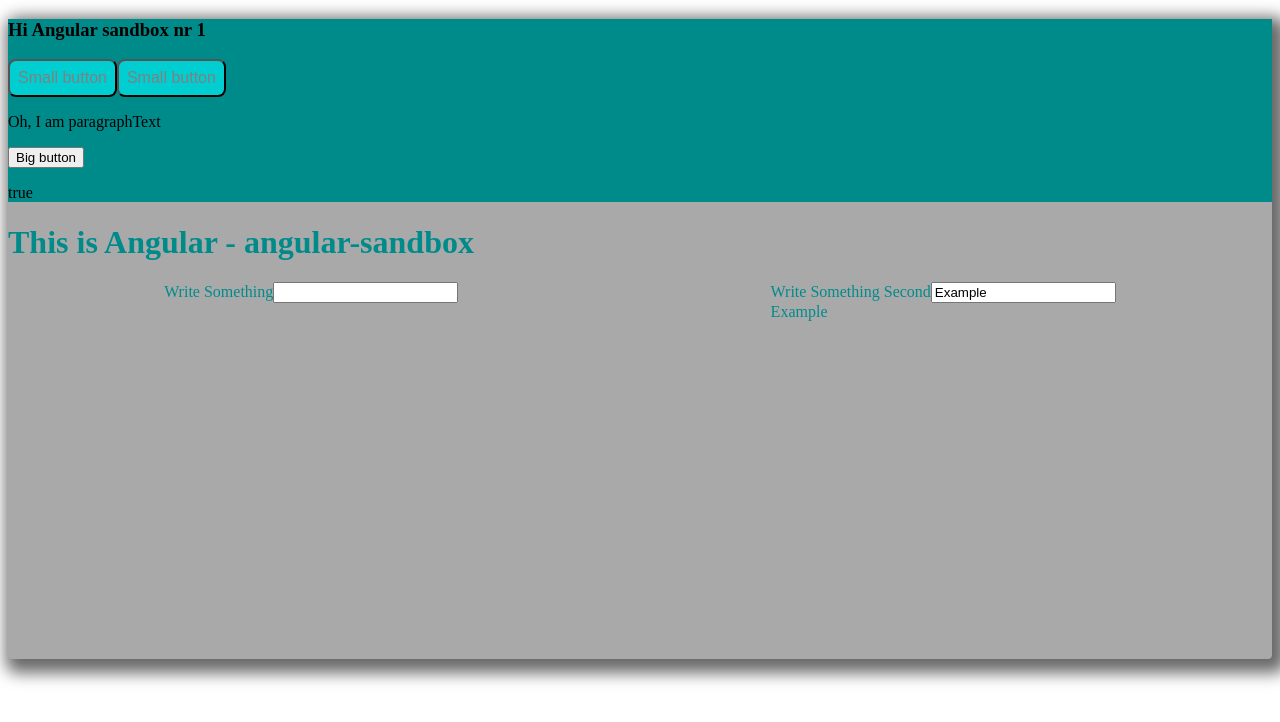
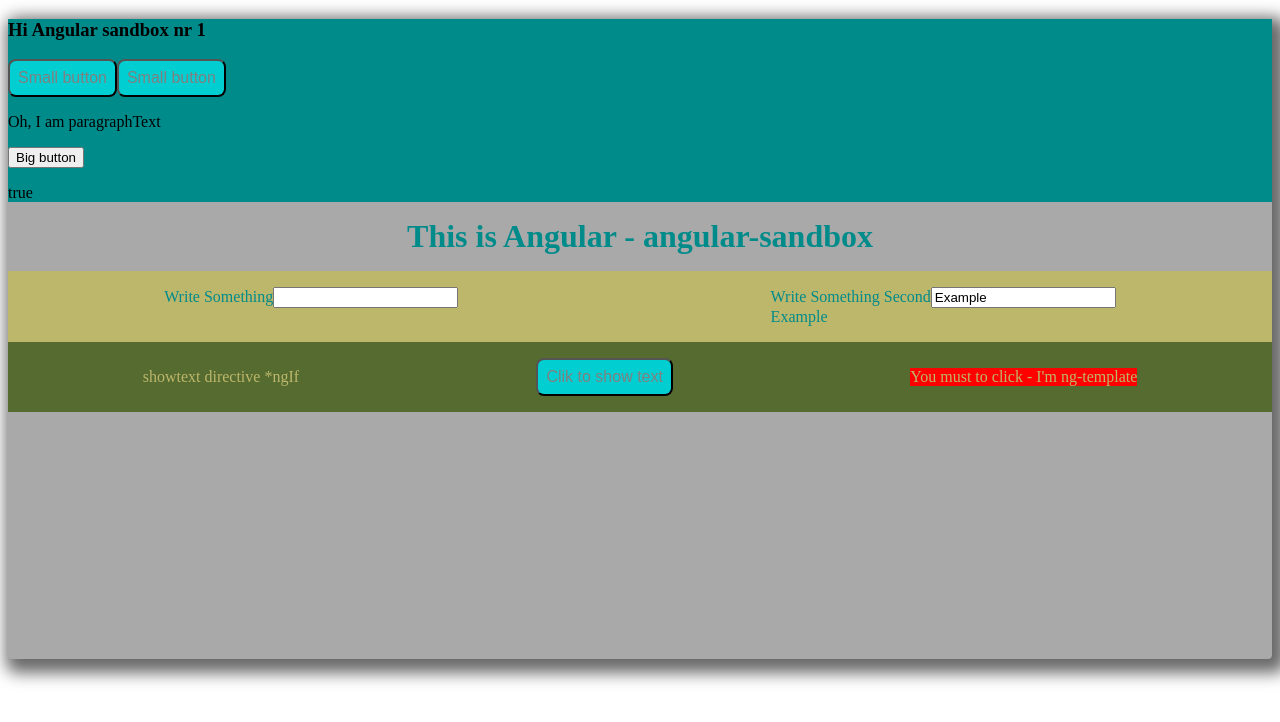
Before and after one commit to JakubKarp/angular-sandbox, an Angular app: page / in a window 1280 px wide. Shown: the top 722 px of the page. Built offline with nearby package versions, Linux system fonts and the light colour scheme.

Commit message:
directives-and-conditionals

```diff
--- a/src/app/app.component.css
+++ b/src/app/app.component.css
@@ -8,5 +8,7 @@
 }
 
 h1 {
+  margin: 16px 0;
   color: darkcyan;
+  text-align: center;
 }
--- a/src/app/app.component.html
+++ b/src/app/app.component.html
@@ -2,4 +2,5 @@
   <app-header></app-header>
   <h1> This is Angular  - {{title}} </h1>
   <app-inputname></app-inputname>
+  <app-showtext></app-showtext>
 </div>
--- a/src/app/app.module.ts
+++ b/src/app/app.module.ts
@@ -6,13 +6,15 @@
 import { AppComponent } from './app.component';
 import { HeaderItemComponent } from './header-item/header-item.component';
 import { InputnameComponent } from './inputname/inputname.component';
+import { ShowtextComponent } from './showtext/showtext.component';
 
 @NgModule({
   declarations: [
     AppComponent,
     HeaderComponent,
     HeaderItemComponent,
-    InputnameComponent
+    InputnameComponent,
+    ShowtextComponent
   ],
   imports: [
     BrowserModule,
--- a/src/app/header/header.component.css
+++ b/src/app/header/header.component.css
@@ -1,13 +1,12 @@
 .header-container {
   display: flex;
-  justify-content: space-between;
+  justify-content: space-around;
   align-items: center;
   /* background-color: darkcyan; */
 }
 
 h3 {
   font-size: 32px;
-  padding-left: 32px;
   color: darkgray;
 }
 
--- a/src/app/inputname/inputname.component.css
+++ b/src/app/inputname/inputname.component.css
@@ -1,5 +1,7 @@
 .inputs {
   display: flex;
   justify-content: space-around;
-  color: darkcyan
+  color: darkcyan;
+  background-color: darkkhaki;
+  padding: 16px 0;
 }
--- /dev/null
+++ b/src/app/showtext/showtext.component.css
@@ -0,0 +1,20 @@
+.showtext {
+  display: flex;
+  justify-content: space-around;
+  align-items: center;
+  padding: 16px;
+  background-color: darkolivegreen;
+  color: darkkhaki;
+}
+
+.redClass {
+  background-color: red;
+}
+
+.small-button {
+  padding: 8px;
+  background-color: darkturquoise;
+  color:gray;
+  font-size: 16px;
+  border-radius: 8px;
+}
--- /dev/null
+++ b/src/app/showtext/showtext.component.html
@@ -0,0 +1,12 @@
+<div class="showtext" [ngClass]='{redClass: yesshow}' >
+  <div>showtext directive *ngIf</div>
+  <button (click)='toggletext()'class='small-button' >{{yesshow ? 'Clik to hide text' : 'Clik to show text'}}</button>
+  <div *ngIf='yesshow; else noShow'>You cliked and *ngIf work very good</div>
+  <ng-template #noShow>
+    <div [ngStyle]='{backgroundColor: getColor()}' >You must to click - I'm ng-template</div>
+  </ng-template>
+  <!-- <div>
+    Musi być tu jednak inny komponent iterowany, a nie div
+    <div *ngIf='let liI of liList; let ind = index' >Jestem kolejnym z listy</div>
+  </div> -->
+</div>
--- /dev/null
+++ b/src/app/showtext/showtext.component.ts
@@ -0,0 +1,24 @@
+import { Component, OnInit } from '@angular/core';
+
+@Component({
+  selector: 'app-showtext',
+  templateUrl: './showtext.component.html',
+  styleUrls: ['./showtext.component.css']
+})
+export class ShowtextComponent implements OnInit {
+  yesshow = false;
+
+  constructor() { }
+
+  ngOnInit(): void {
+  }
+
+  toggletext() {
+    this.yesshow = !this.yesshow;
+  }
+
+  getColor() {
+    return !this.yesshow && 'red' ;
+  }
+
+}
```
